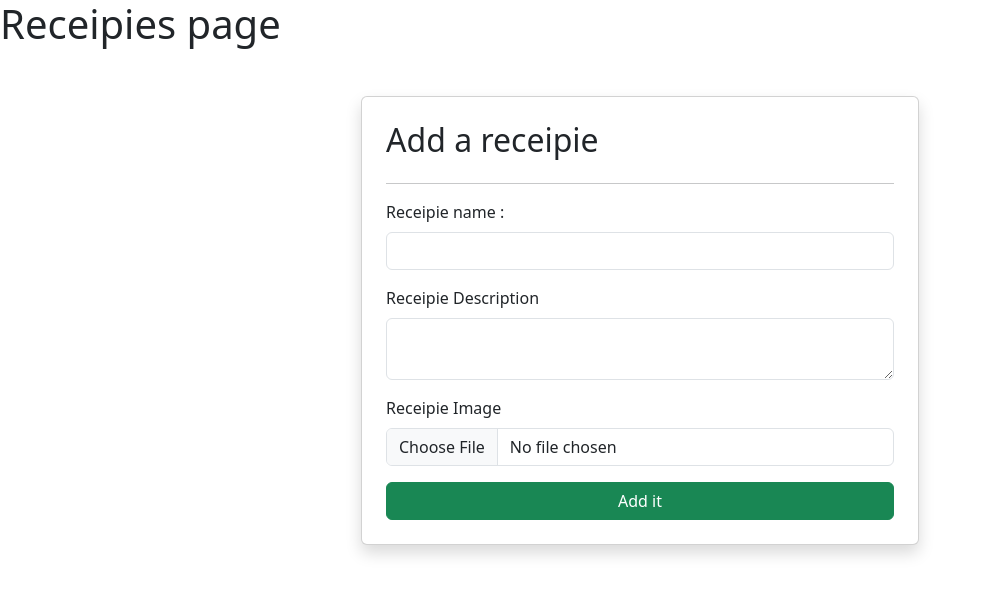
After one commit to Shahid09092005/django, a Django app: page /receipies/ in a window 1280 px wide. The commit adds this page. Shown: the top 595 px of the page, without its empty margins (0-982 px from the left). Run offline with Django 5.2, Linux system fonts and the light colour scheme.

Commit message:
form completed but data not store

```diff
--- a/core/settings.py
+++ b/core/settings.py
@@ -38,6 +38,7 @@ INSTALLED_APPS = [
     'django.contrib.messages',
     'django.contrib.staticfiles',
     'home',
+    'vege',
 ]
 
 # that are not part of Django but are part of the project
--- a/core/urls.py
+++ b/core/urls.py
@@ -17,11 +17,13 @@ Including another URLconf
 from django.contrib import admin
 from django.urls import path
 # Importing the views from the home app to use them in the URL patterns.
-from home.views import home, about, contact
+from home.views import *
+from vege.views import *
 
 urlpatterns = [
     path('admin/', admin.site.urls),
     path('', home , name="home"),
     path('about/', about, name="about"),
     path('contact/', contact , name="contact"),
+    path('receipies/', receipies , name="receipies"),
 ]
--- a/home/templates/base.html
+++ b/home/templates/base.html
@@ -5,6 +5,11 @@
   <title>{{page}}</title>
   <meta name="viewport" content="width=device-width,initial-scale=1" />
   <meta name="description" content="" />
+  <!-- Bootstrap CSS -->
+  <link
+    href="https://cdn.jsdelivr.net/npm/bootstrap@5.3.7/dist/css/bootstrap.min.css"
+    rel="stylesheet"
+  >
   <link rel="icon" href="favicon.png">
 </head>
 <body>
--- /dev/null
+++ b/vege/admin.py
@@ -0,0 +1,3 @@
+from django.contrib import admin
+
+# Register your models here.
--- /dev/null
+++ b/vege/apps.py
@@ -0,0 +1,5 @@
+from django.apps import AppConfig
+
+
+class VegeConfig(AppConfig):
+    name = 'vege'
--- /dev/null
+++ b/vege/templates/receipies.html
@@ -0,0 +1,26 @@
+
+{% extends "base.html" %}
+{% block start %}
+
+  <h1>Receipies page</h1>
+ <div class="container mt-5">
+<form class="col-6 mx-auto card p-4 shadow">
+    <h2> Add a receipie</h2>
+    <hr>
+  <div class="mb-3">
+    <label for="exampleInputEmail1" class="form-label">Receipie name :</label>
+    <input type="text" class="form-control">
+  </div>
+  <div class="mb-3">
+    <label for="exampleInputPassword1" class="form-label">Receipie Description</label>
+    <textarea class="form-control"></textarea>
+  </div>
+  <div class="mb-3">
+    <label for="exampleInputPassword1" class="form-label">Receipie Image</label>
+    <input type="file" class="form-control">
+  </div>
+
+  <button type="submit" class="btn btn-success">Add it</button>
+</form>
+</div>
+{% endblock %}
--- /dev/null
+++ b/vege/tests.py
@@ -0,0 +1,3 @@
+from django.test import TestCase
+
+# Create your tests here.
--- /dev/null
+++ b/vege/views.py
@@ -0,0 +1,5 @@
+from django.shortcuts import render
+
+# Create your views here.
+def receipies(request):
+    return render(request, 'receipies.html')
```
Also changed, not shown: vege/models.py (added, +9 -0 lines), db.sqlite3, vege/__init__.py (added), vege/migrations/0001_initial.py (added), vege/migrations/__init__.py (added).
